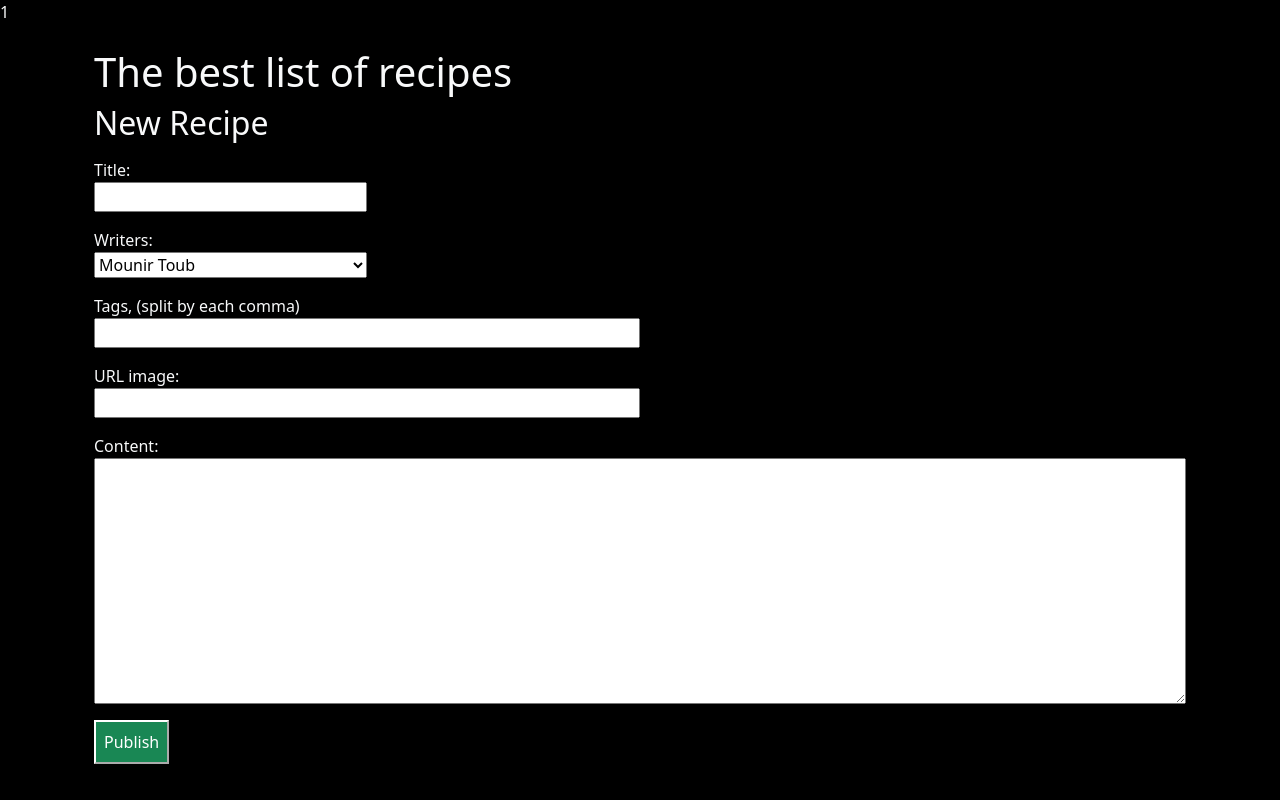
After one commit to ArieKh33/Small-recipe-list-website, a PHP site: page /src/php_pages/edit_recipe.php?recipe_id=1 in a window 1280 px wide. The commit adds this page. Run offline with PHP 8.4, Linux system fonts and the light colour scheme; tables that the repository leaves empty hold one stand-in row (values such as "Sample post").

Commit message:
made another document "edit_recipe.php" half the SQL are correct so far

```diff
--- a/src/php_pages/delete_recipe.php
+++ b/src/php_pages/delete_recipe.php
@@ -2,8 +2,8 @@
 
 require_once 'connection.php';
 
-if (isset($_POST["post_id"])) {
-    $id = $_POST["post_id"];
+if (isset($_POST["recipe_id"])) {
+    $id = $_POST["recipe_id"];
     $sql = "DELETE FROM recipes WHERE id = :id";
     $stmt = $db_conn->prepare($sql);
     $stmt->execute(["id" => $id]);
--- /dev/null
+++ b/src/php_pages/edit_recipe.php
@@ -0,0 +1,123 @@
+<?php
+
+require_once 'connection.php';
+
+// Get the current date and time for post.
+$dateWritten = date("Y/m/d h:i:s");
+
+$recipe_id = $_GET['recipe_id'];
+echo $recipe_id;
+if (isset($_POST["submit"])) {
+
+    $titel = $_POST["titel"];
+    $writer_id = $_POST["writers"];
+    // Strip the tags and make them lower case.
+    $tags = array_map('strtolower', array_map('trim', explode(',', $_POST["tags"])));
+    $inhoud = $_POST["inhoud"];
+    $foto = $_POST["img_url"];
+
+    // Select the current recipe and update the data inside of it.
+    try {
+        $sql = 'UPDATE recipes SET titel = :titel, writer_id = :writer_id, datum = :datum, img_url = :img_url, inhoud = :inhoud WHERE id = :recipe_id';
+        $stmt = $db_conn->prepare($sql);
+        $stmt->execute([
+            'titel' => $titel,
+            'writer_id' => $writer_id,
+            'datum' => $dateWritten,
+            'img_url' => $foto,
+            'inhoud' => $inhoud,
+            'recipe_id' => $recipe_id // Bind the recipe ID here
+        ]);
+    } catch (PDOException $e) {
+        echo "Updating recipe failed: " . $e->getMessage();
+    }
+
+    // Add the tags.
+    foreach ($tags as $tag) {
+        try {
+            // Try to add the tags into the list of tags.
+            $sql = 'INSERT INTO tags(titel) VALUES (:titel)';
+            $stmt = $db_conn->prepare($sql);
+            $stmt->execute(['titel' => $tag]);
+            $tag_id = [$db_conn->lastInsertId()];
+        } catch (PDOException $e) {
+            // If the tag already exists, add only the ID.
+            $sql = 'SELECT id FROM tags WHERE titel=:titel';
+            $stmt = $db_conn->prepare($sql);
+            $stmt->execute(['titel' => $tag]);
+            $tag_id = $stmt->fetch();
+        }
+
+        $sql = 'INSERT INTO recipe_tags(recipe_id, tag_id) VALUES (:recipe_id, :tag_id)';
+        $stmt = $db_conn->prepare($sql);
+        $stmt->execute(['recipe_id' => $recipe_id, 'tag_id' => $tag_id[0]]);
+    }
+
+
+    header("Location: ../../index.php");
+    exit();
+}
+
+?>
+<html>
+    <head>
+        <title>New recipe</title>
+        <link rel="apple-touch-icon" sizes="180x180" href="../../apple-touch-icon.png">
+        <link rel="icon" type="image/png" sizes="32x32" href="../../favicon-32x32.png">
+        <link rel="icon" type="image/png" sizes="16x16" href="../../favicon-16x16.png">
+        <link rel="manifest" href="../../site.webmanifest">
+        <link rel="stylesheet" href="./src/styling/style.css">
+        <link href="https://cdn.jsdelivr.net/npm/bootstrap@5.3.3/dist/css/bootstrap.min.css" rel="stylesheet" integrity="sha384-QWTKZyjpPEjISv5WaRU9OFeRpok6YctnYmDr5pNlyT2bRjXh0JMhjY6hW+ALEwIH" crossorigin="anonymous">
+        <script src="https://cdn.jsdelivr.net/npm/bootstrap@5.3.3/dist/js/bootstrap.bundle.min.js" integrity="sha384-YvpcrYf0tY3lHB60NNkmXc5s9fDVZLESaAA55NDzOxhy9GkcIdslK1eN7N6jIeHz" crossorigin="anonymous"></script>
+    </head>
+    <body class="bg-black text-light">
+
+    <!-- NOTE: This page mainly needs a styling update since it doesn't align with the other pages yet. -->
+        <div class="container">
+
+        <div class="header container" >
+                <h1 class=" mt-4"><a href="../../index.php" class=" text-decoration-none text-light">The best list of recipes</a></h1>
+                <h2>New Recipe</h2>
+            </div>
+
+                    <!-- Here is the menu with all the data required -->
+                <form class="container" action="new_recipe.php" method="post">
+
+                <div class="col">
+
+                    <div class="d-flex flex-column mt-3 w-25">
+                        <label for="titel">Title:</label>
+                        <input type="text" name="titel">
+                    </div>
+
+                    <div class="d-flex flex-column mt-3 w-25">
+                        <label for="writers">Writers:</label>
+                        <select name="writers">
+                            <option value="1">Mounir Toub</option>
+                            <option value="2">Miljuschka</option>
+                            <option value="3">Wim Ballieu</option>
+                        </select>
+                    </div>
+
+                    <div class="d-flex flex-column mt-3 w-50">
+                        <label for="tags">Tags, (split by each comma)</label>
+                        <input type="text" name="tags">
+                    </div>
+
+                    <div class="d-flex flex-column mt-3 w-50">
+                        <label for="img_url">URL image:</label>
+                        <input type="text" name="img_url" id="img_url">
+                    </div>
+
+                    <div class="d-flex flex-column my-3">
+                        <label for="inhoud">Content:</label>
+                        <textarea name="inhoud" rows="10" cols="100"></textarea>
+                    </div>
+
+
+                    <input class="text-bg-success p-2 border-white" type="submit" name="submit" value="Publish">
+                </div>
+                </form>
+        </div>
+    </body>
+</html>
```
Also changed, not shown: index.php (+15 -23 lines).
